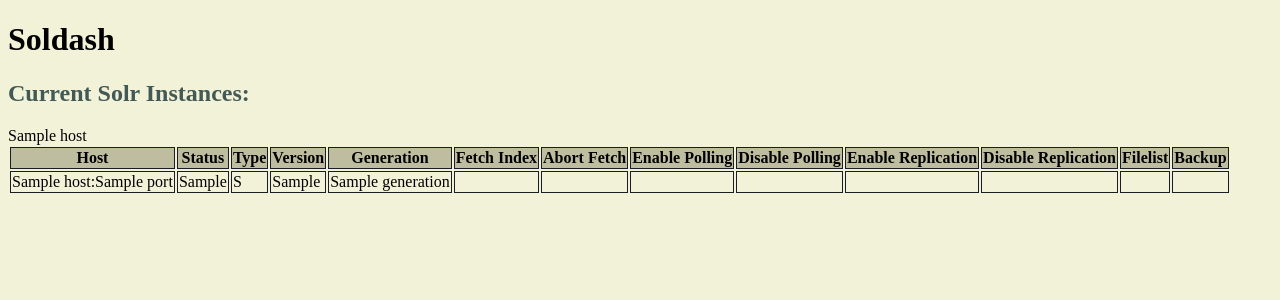
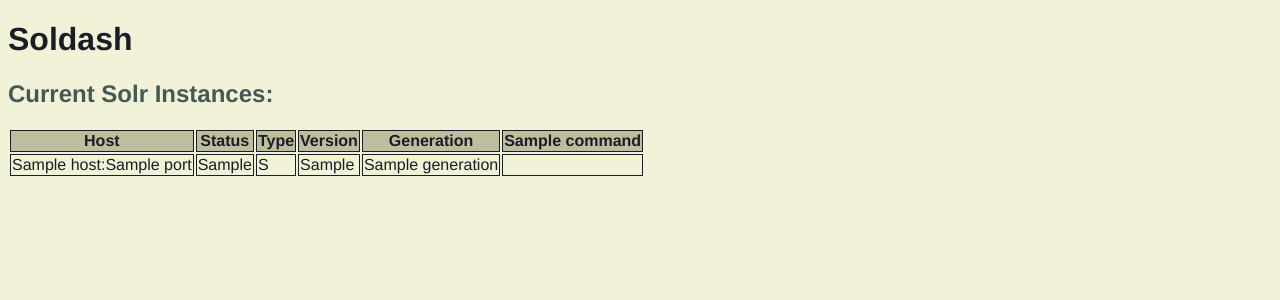
Before and after one commit to lucasjosh/soldash, a Flask app: template templates/homepage.html in a window 1280 px wide. Shown: the top 300 px of the page. Run offline with Flask 2, Linux system fonts and the light colour scheme; the template is opened without the code that fills it: most values are stand-ins (such as "Sample title", 1, 10 or a date in 2020).

Commit message:
Cleaner way of setting command metadata, displaying table, etc

```diff
--- a/dashboard.py
+++ b/dashboard.py
@@ -5,16 +5,23 @@
 
 
 app = Flask(__name__)
-COMMANDS = ['backup', 'fetchindex', 'enablepoll',
-            'disablepoll', 'enablereplication', 'disablereplication',
-            'details', 'filelist', 'abortfetch']
 c = {}
 c['responseHeaders'] = {0: 'ok'}
 c['hosts'] = [{'hostname': 'localhost', 'port': 8983},
               {'hostname': '33.33.33.5', 'port': 8983},
               {'hostname': '33.33.33.10', 'port': 8983},
               {'hostname': '33.33.33.11', 'port': 8983}]
-
+c['commands'] = [
+                {'command': 'fetchindex', 'title': 'Fetch Index'},
+                {'command': 'abortfetch', 'title': 'Abort Fetch'},
+                {'command': 'enablepoll', 'title': 'Enable Polling'},
+                {'command': 'disablepoll', 'title': 'Disable Polling'},
+                {'command': 'enablereplication', 'title': 'Enable Replication'},
+                {'command': 'disablereplication', 'title': 'Disable Replication'},
+                {'command': 'details', 'title': False},
+                {'command': 'filelist', 'title': 'File List'},
+                {'command': 'backup', 'title': 'Backup'}
+            ]
 
 @app.route('/')
 def homepage():
@@ -27,8 +34,6 @@
                                      'details')
 
 def query_solr(host, port, command, vals=None):
-    if not command in COMMANDS:
-        abort(501)
     url = 'http://%s:%s/solr/replication?command=%s&wt=json' % (host, port, command)
     if vals:
         for key in vals:
--- a/static/base.css
+++ b/static/base.css
@@ -9,6 +9,8 @@
 
 body {
 	background-color: #f1f2d8;
+	font-family: Helvetica, Arial, sans-serif;
+	color: #1b1d26;
 }
 
 h1 {
--- a/templates/homepage.html
+++ b/templates/homepage.html
@@ -14,15 +14,11 @@
 				<th>Type</th>
 				<th>Version</th>
 				<th>Generation</th>
-				<th>Fetch Index</th>
-				<th>Abort Fetch</th>
-				<th>Enable Polling</th>
-				<th>Disable Polling</th>
-				<th>Enable Replication</th>
-				<th>Disable Replication</th>
-				<th>Filelist</th>
-				<th>Backup</th>
-
+				{% for command in c.commands %}
+					{% if command.title %}
+						<th>{{command.title}}</th>
+					{% endif %}
+				{% endfor %}
 			</tr>
 			{% for host in c.hosts %}
 				<tr>
@@ -34,18 +30,14 @@
 						<td class="type">{{ 'M' if host.details.details.isMaster else 'S' }}</td>
 						<td class="version">{{host.details.details.indexVersion}}</td>
 						<td class="generation">{{host.details.details.generation}}</td>
-						<td class="fetchindex"></td>
-						<td class="abortfetch"></td>
-						<td class="enablepoll"></td>
-						<td class="disablepoll"></td>
-						<td class="enablereplication"></td>
-						<td class="disablereplication"></td>
-						<td class="filelist"></td>
-						<td class="backup"></td>
+						{% for command in c.commands %}
+							{% if command.title %}
+								<td class="{{command.command}}"></th>
+							{% endif %}
+						{% endfor %}
 					{% else %}
 						<td class="status critical">DOWN</td>
 					{% endif %}
-					{{host}}
 				</tr>
 			{% endfor %}
 		</table>
```
